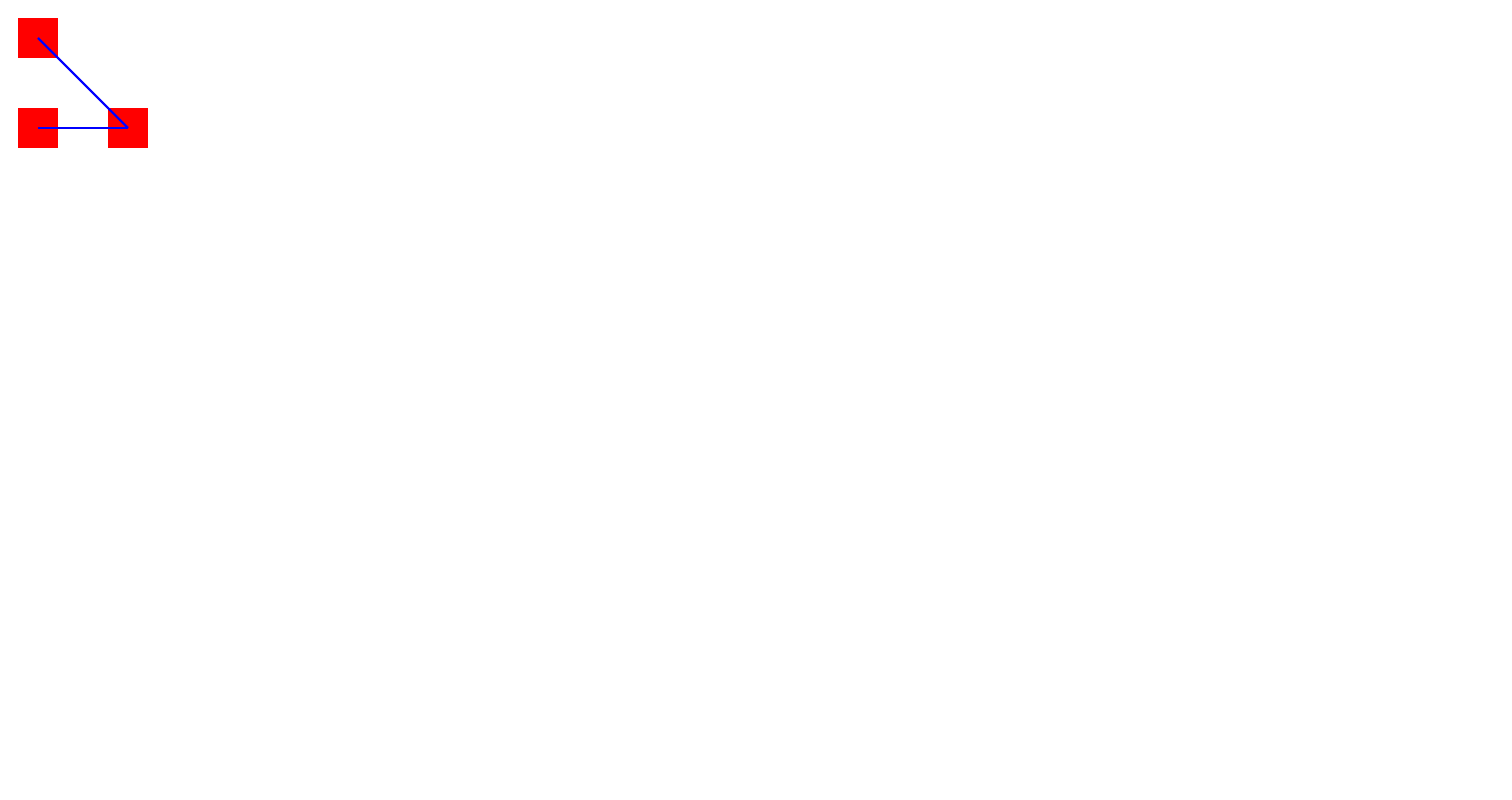
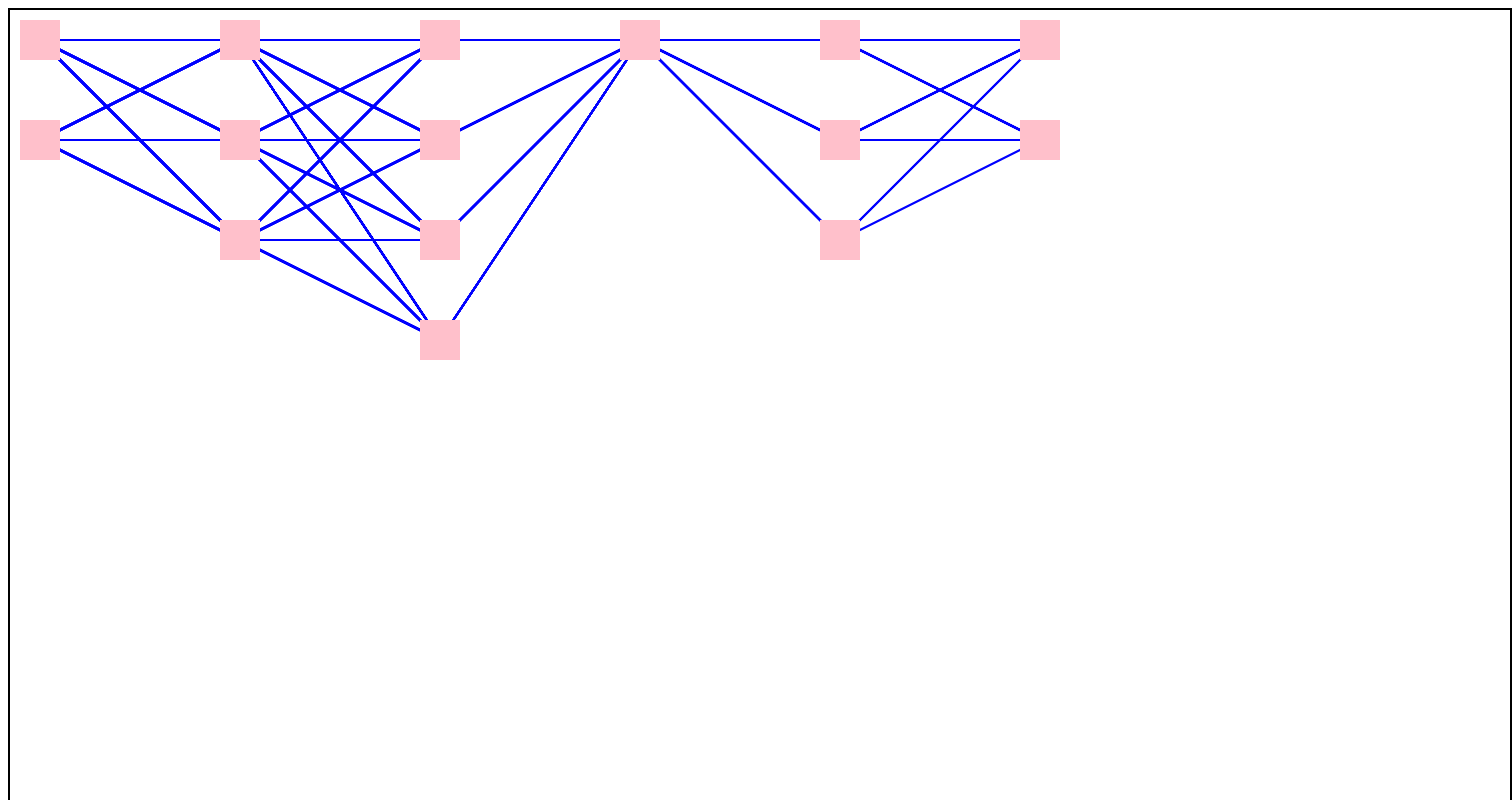
Before and after one commit to paboyi/AI-Thesis---Forward-Neural-Network-Visualization, a website: page src/index.html in a window 1280 px wide. Shown: the top 800 px of the page, 1512 px wide, since content can reach past the window. Drawn offline with Linux system fonts and the light colour scheme.

Commit message:
Finsihed creating connective lines

```diff
--- a/src/index.html
+++ b/src/index.html
@@ -6,46 +6,120 @@
   <body>
     <canvas
       id="canvas"
-      width="800"
-      height="600"
+      width="1500"
+      height="1500"
+      style="border: 2px solid black"
     ></canvas>
     <script>
       const canvas = document.getElementById('canvas');
       const ctx = canvas.getContext('2d');
 
-      const size = 40;
+      const size = 40; // size of square (w & h)
 
-      const neurons = [
-        { x: 10, y: 10 },
-        { x: 100, y: 100 },
-        { x: 10, y: 100 }
-      ];
+      function renderNetwork(inputCount, hiddenLayers, outputCount){
+        totalLayers = 1 + hiddenLayers.length + 1;
+        console.log('totalLayers', totalLayers);
 
-      const lines = [
-        { from: 0, to: 1 },
-        { from: 1, to: 2 }
-      ];
+        nV = [inputCount, hiddenLayers, outputCount].flat(); //nV - neuronValues
+        console.log('nV.flat() = ', nV);
+
+        return nV;
+      }
+
+      renderNetwork(2, [3, 4, 1, 3], 2);  //! that means this returns [2,3,4,2]
+
+      // const neurons = [
+      //   { x: 10, y: 10 }, // position on canvas // also square 0
+      //   { x: 100, y: 100 },// square 1
+      //   { x: 10, y: 100 }
+      // ];
+
+
+      let neurons = [];
+      let xDistance = 10;
+      let allObjects = [];
+
+      for (i=0; i<nV.length; i++)
+      {
+        let yDistance = 10;
+        let eachObjects = [];
+
+        console.log(nV.length);
+        console.log('nV[i] = ', nV[i]);
+
+          for (p=0; p<nV[i]; p++)
+          {
+            let obj1 = {x: xDistance, y: yDistance};
+            eachObjects.push(obj1);
+            allObjects.push(obj1);
+
+            yDistance += 100;
+            console.log('inner obj = ', obj1);
+          }
+
+          neurons.push(eachObjects);
+          xDistance += 200;
+      }
+      console.log('allObjects = ', allObjects);
+      console.log('neurons = ', neurons);
+
 
        ctx.fillStyle = 'red';
-      for (let neuron of neurons) {
-        ctx.fillRect(neuron.x, neuron.y, size, size);
+       for (i=0; i<neurons.length; i++) {
+         for (let neuron of neurons[i]) {
+           ctx.fillRect(neuron.x, neuron.y, size, size); //create squares (neurons)
          }
+       }
+
+
+       const lines = [];
+       for (i = 0; i < allObjects.length; i++) {
+        let l = {from: i, to: i+1};
+        lines.push(l);
+       }
+       console.log('lines = ',lines); //didn't end up using this
+
+
+      // const lines = [
+      //   { from: 0, to: 1 }, //line starting from square 0 to 1
+      //   { from: 1, to: 2 }
+      // ];
 
       ctx.strokeStyle = 'blue';
       ctx.lineWidth = 2;
-      for (let line of lines) {
-        const start = neurons[line.from];
+
+
+
+      for (i=0; i<neurons.length-1; i++) {
+        for (j=0; j<neurons[i].length; j++) { // Stop at second-to-the-last layer
+          const start = neurons[i][j]; // Neuron in the current layer
           const x1 = start.x + size / 2;
           const y1 = start.y + size / 2;
 
-        const end = neurons[line.to];
+          for (let k = 0; k < neurons[i + 1].length; k++) { // Loop through next layer
+          const end = neurons[i+1][k]; // Neuron in the next layer
           const x2 = end.x + size / 2;
           const y2 = end.y + size / 2;
+
+          console.log(`Connecting (x1:${x1}, y1:${y1}) to (x2:${x2}, y2:${y2})`);
 
           ctx.moveTo(x1, y1);
           ctx.lineTo(x2, y2);
           ctx.stroke();
           }
+
+      }
+    }
+
+    ctx.fillStyle = 'pink'; //top blocks to cover the skeleton
+       for (i=0; i<neurons.length; i++) {
+         for (let neuron of neurons[i]) {
+           ctx.fillRect(neuron.x, neuron.y, size, size); //create squares (neurons)
+         }
+       }
+
+
+
     </script>
   </body>
 </html>
```
Lines whose indentation alone changed are shown as unchanged.
